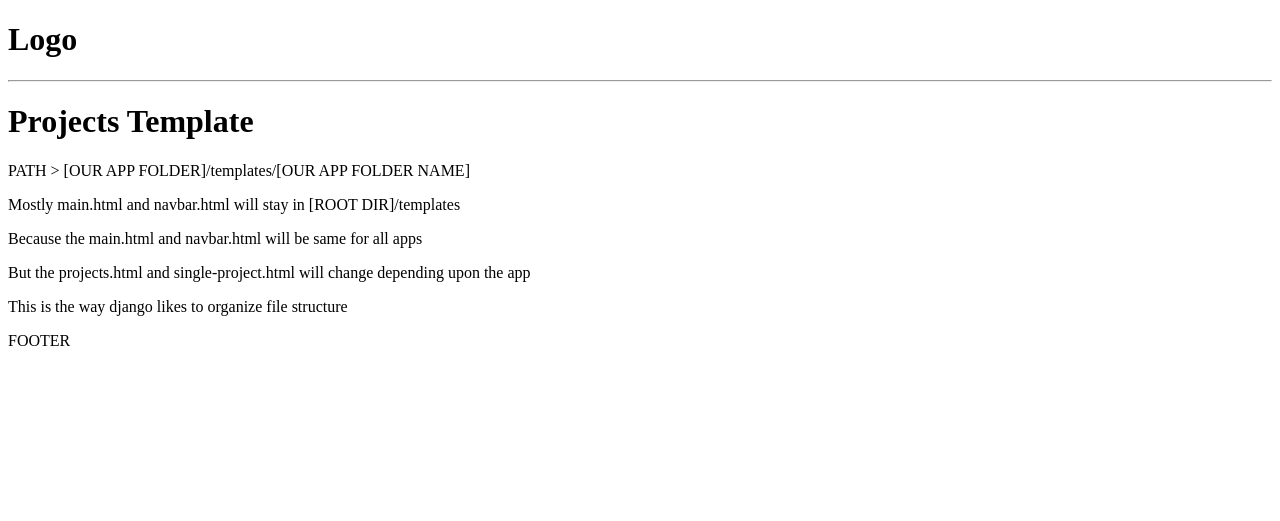
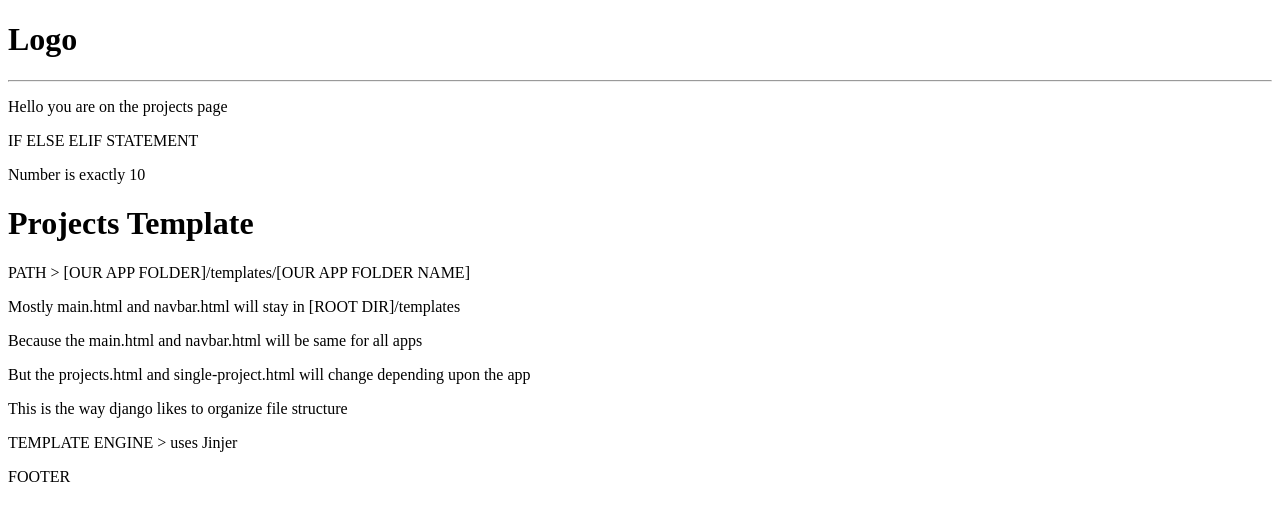
Before and after one commit to prahladinala/django-basics-rendering-data-to-templates, a Django app: page / in a window 1280 px wide. Shown: the top 521 px of the page. Run offline with Django 3.2, Linux system fonts and the light colour scheme.

Commit message:
jinja template - variables, if, else, elif

```diff
--- a/projects/templates/projects/projects.html
+++ b/projects/templates/projects/projects.html
@@ -1,6 +1,35 @@
 {% extends 'main.html' %}
 
 {% block content %}
+<!-- {{message}} -->
+<p>Hello you are on the {{page}} page</p>
+
+<!-- <p>IF STATEMENT</p>
+{% if number > 10 %}
+<p>Number is greater than 10</p>
+{% endif %} -->
+
+<!-- <p>IF ELSE STATEMENT</p>
+{% if number > 10 %}
+<p>Number is greater than 10</p>
+{% else %}
+<p>Number is less than 10</p>
+{% endif %} -->
+
+<p>IF ELSE ELIF STATEMENT</p>
+
+{% if number > 10 %}
+<p>Number is greater than 10</p>
+
+{% elif number == 10 %}
+<p>Number is exactly 10</p>
+
+{% else %}
+<p>Number is less than 10</p>
+
+{% endif %}
+
+
 <h1>Projects Template</h1>
 
 <p>PATH > [OUR APP FOLDER]/templates/[OUR APP FOLDER NAME]</p>
@@ -8,4 +37,6 @@
 <p>Because the main.html and navbar.html will be same for all apps</p>
 <p>But the projects.html and single-project.html will change depending upon the app</p>
 <p>This is the way django likes to organize file structure</p>
+
+<p>TEMPLATE ENGINE > uses Jinjer</p>
 {% endblock content %}
--- a/projects/views.py
+++ b/projects/views.py
@@ -5,7 +5,15 @@ from django.http import HttpResponse
 def projects(request):
     # return HttpResponse('Here are our projects')
     # return render(request, 'projects.html')
-    return render(request, 'projects/projects.html')
+    # PASSING VARIABLES
+    # msg = 'Hello, you are on the projects page'
+    # return render(request, 'projects/projects.html', {'message': msg})
+    page = 'projects'
+    number = 10
+    context = {'page':page, 'number': number}
+    return render(request, 'projects/projects.html', context)
+
+    # return render(request, 'projects/projects.html', {'anyname_here_to_call_in_html': msg})
 
 def project(request, pk):
     # return HttpResponse('Single Project' + ' ' + str(pk))
```
